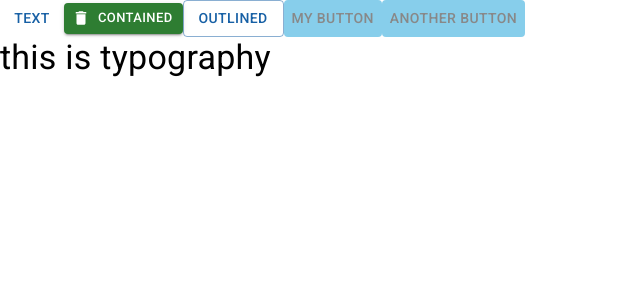
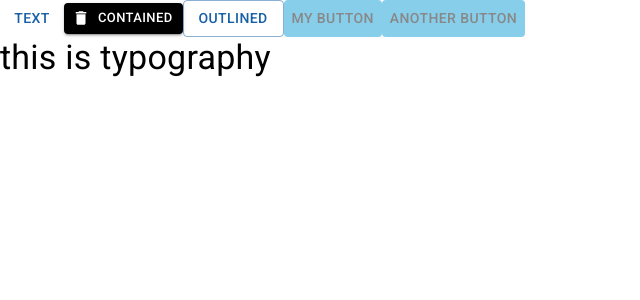
Before and after one commit to Mugisha-isaac/mui5, a Next.js app: page / in a window 1280 px wide. Shown: the top 300 px of the page, without its empty margins (0-640 px from the left). Built offline with nearby package versions, Linux system fonts and the light colour scheme.

Commit message:
wip: using theme in next app

```diff
--- a/pages/index.js
+++ b/pages/index.js
@@ -21,7 +21,7 @@ export default function Home() {
   return (
    <div>
       <Button variant="text">Text</Button>
-      <Button variant="contained" startIcon={<DeleteIcon />} color='success' size='small'>Contained</Button>
+      <Button variant="contained" startIcon={<DeleteIcon />} color='secondary' size='small'>Contained</Button>
       <Button variant="outlined">Outlined</Button>
       <BlueButton>My button</BlueButton>
       <BlueButton>Another button</BlueButton>
--- a/themes/theme.js
+++ b/themes/theme.js
@@ -7,7 +7,7 @@ export const theme  = createTheme({
             light:'skyblue'
         },
         secondary:{
-            main:'#15c630'
+            main:'#000000'
         },
         otherColor:{
             main:"#999"
```
